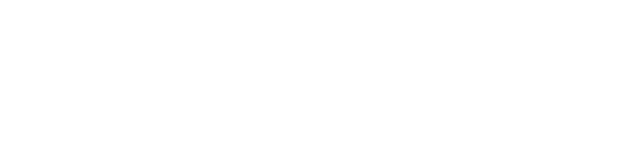
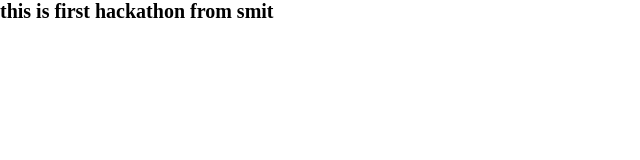
Before and after one commit to Siddique-Ahmed/1st-HACKATHON, a plain HTML site: page index.html in a window 1280 px wide. Shown: the whole page, without its empty margins (0-640 px from the left). Drawn offline with Linux system fonts and the light colour scheme.

Commit message:
just try for changes

```diff
--- a/index.html
+++ b/index.html
@@ -11,7 +11,7 @@
 </head>
 
 <body>
-
+    <h1>this is first hackathon from smit</h1>
 </body>
 
 </html>
```
